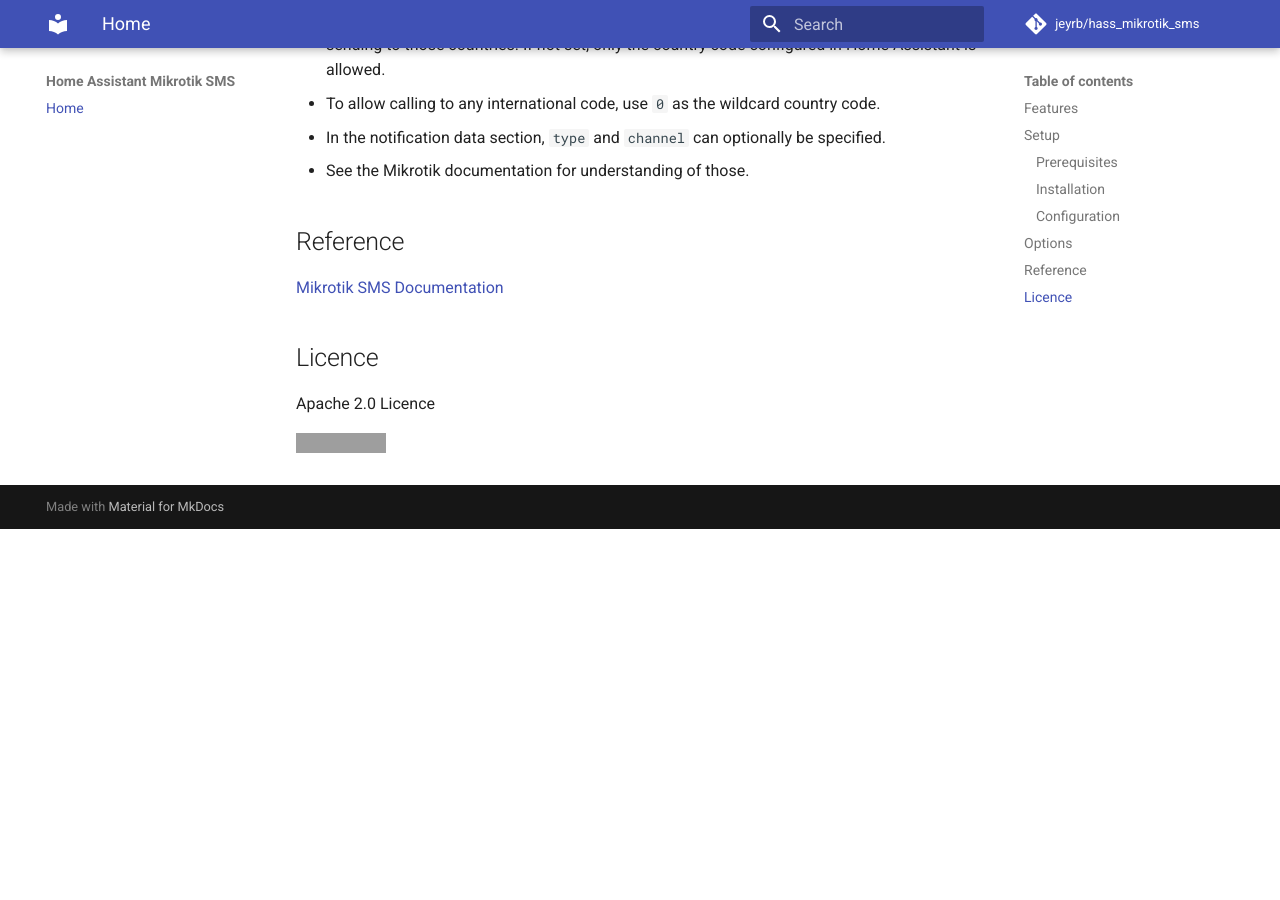
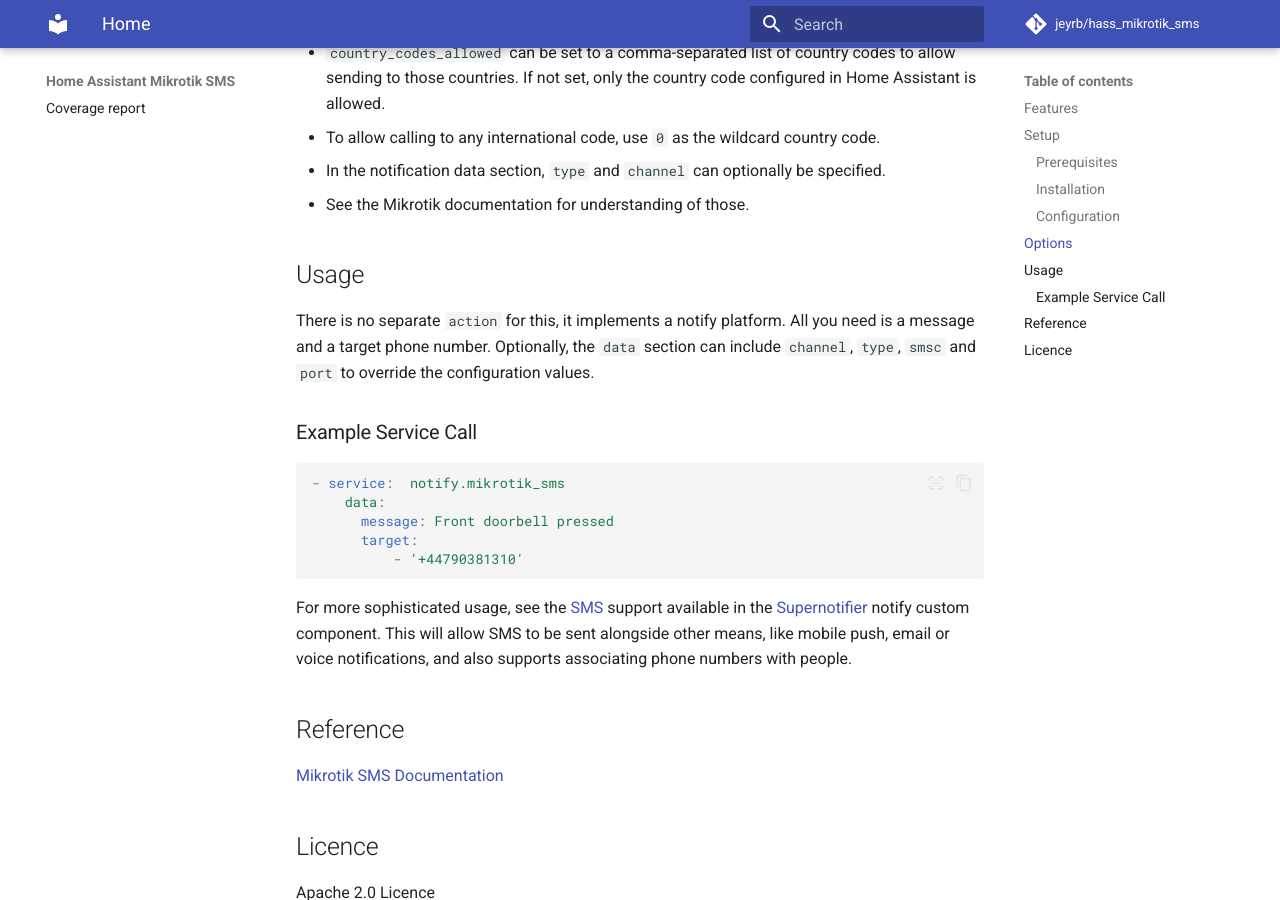
Before and after one commit to jeyrb/hass_mikrotik_sms, an MkDocs documentation site: the page built from docs/index.md, in a window 1280 px wide and 900 px high, scrolled down 1629 px. Built offline with MkDocs 1.6.1 and Material for MkDocs 9.7.7, drawn with Linux system fonts in a browser that asks for light colours; comment, search, counter and statistics services are not loaded; before the commit the page ends 2158 px from its top, so only the background shows below that; some of the changed text lies outside the part shown; grey boxes are pictures that could not be loaded.

Commit message:
docs update

````diff
--- a/.pre-commit-config.yaml
+++ b/.pre-commit-config.yaml
@@ -14,7 +14,7 @@
       - id: pyupgrade
         args: [--py313-plus]
   - repo: https://github.com/astral-sh/ruff-pre-commit
-    rev: v0.13.0
+    rev: v0.13.3
     hooks:
      # Run the linter.
       - id: ruff
@@ -47,7 +47,7 @@
         stages: [manual]
       - id: check-json
   - repo: https://github.com/pre-commit/mirrors-mypy
-    rev: 'v1.18.1'
+    rev: 'v1.18.2'
     hooks:
       - id: mypy
         args:
--- a/README.md
+++ b/README.md
@@ -12,6 +12,7 @@
 - Customizable country code restrictions
 - Easy integration with Home Assistant via HACS
 - Optionally use E.164 international style phone numbers
+- Standard Home Assistant notify usage
 
 ## Setup
 
@@ -61,6 +62,21 @@
 - In the notification data section, `type` and `channel` can optionally be specified.
   - See the Mikrotik documentation for understanding of those.
 
+## Usage
+
+There is no separate `action` for this, it implements a notify platform. All you need is a message and a target phone number. Optionally, the `data` section can include `channel`, `type`, `smsc` and `port` to override the configuration values.
+
+### Example Service Call
+
+```yaml
+- service:  notify.mikrotik_sms
+    data:
+      message: Front doorbell pressed
+      target:
+          - '+44790381310'
+```
+
+For more sophisticated usage, see the [SMS](https://jeyrb.github.io/hass_supernotify/#sms) support available in the [Supernotifier](https://jeyrb.github.io/hass_supernotify/) notify custom component. This will allow SMS to be sent alongside other means, like mobile push, email or voice notifications, and also supports associating phone numbers with people.
 
 ## Reference
 
--- a/mkdocs.yml
+++ b/mkdocs.yml
@@ -11,8 +11,16 @@
     - content.code.copy
     - content.code.select
     - content.code.annotate
+
+nav:
+- Coverage report: coverage.md
+
+
 plugins:
   - search
+  - coverage:
+      page_path: coverage
+      html_report_dir: htmlcov
   - mkdocstrings:
       handlers:
         # See: https://mkdocstrings.github.io/python/usage/
--- a/requirements_docs.txt
+++ b/requirements_docs.txt
@@ -2,3 +2,5 @@
 pymdown-extensions
 mkdocs-material
 mkdocstrings[python]
+mkdocs-autorefs
+mkdocs-coverage
````
